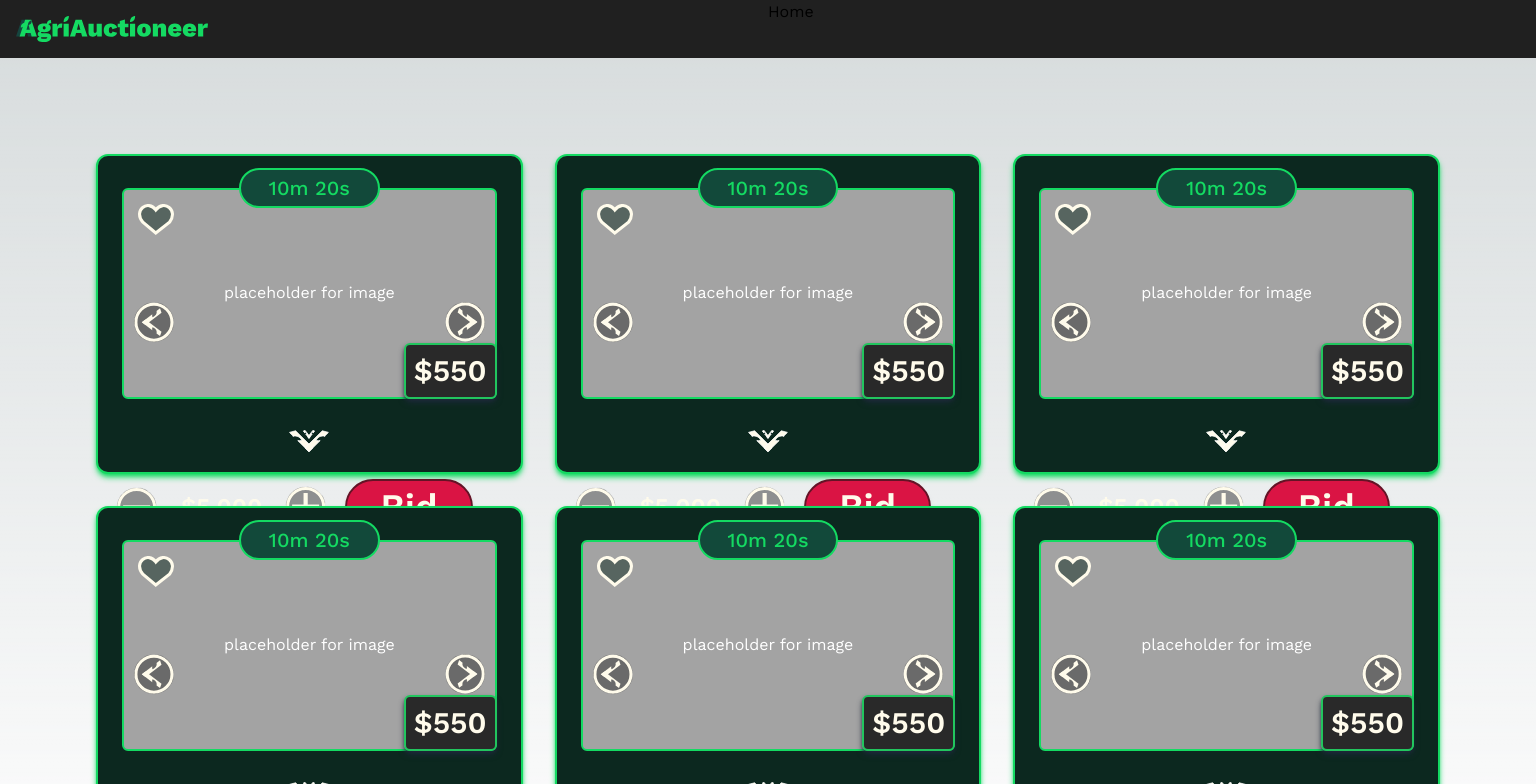
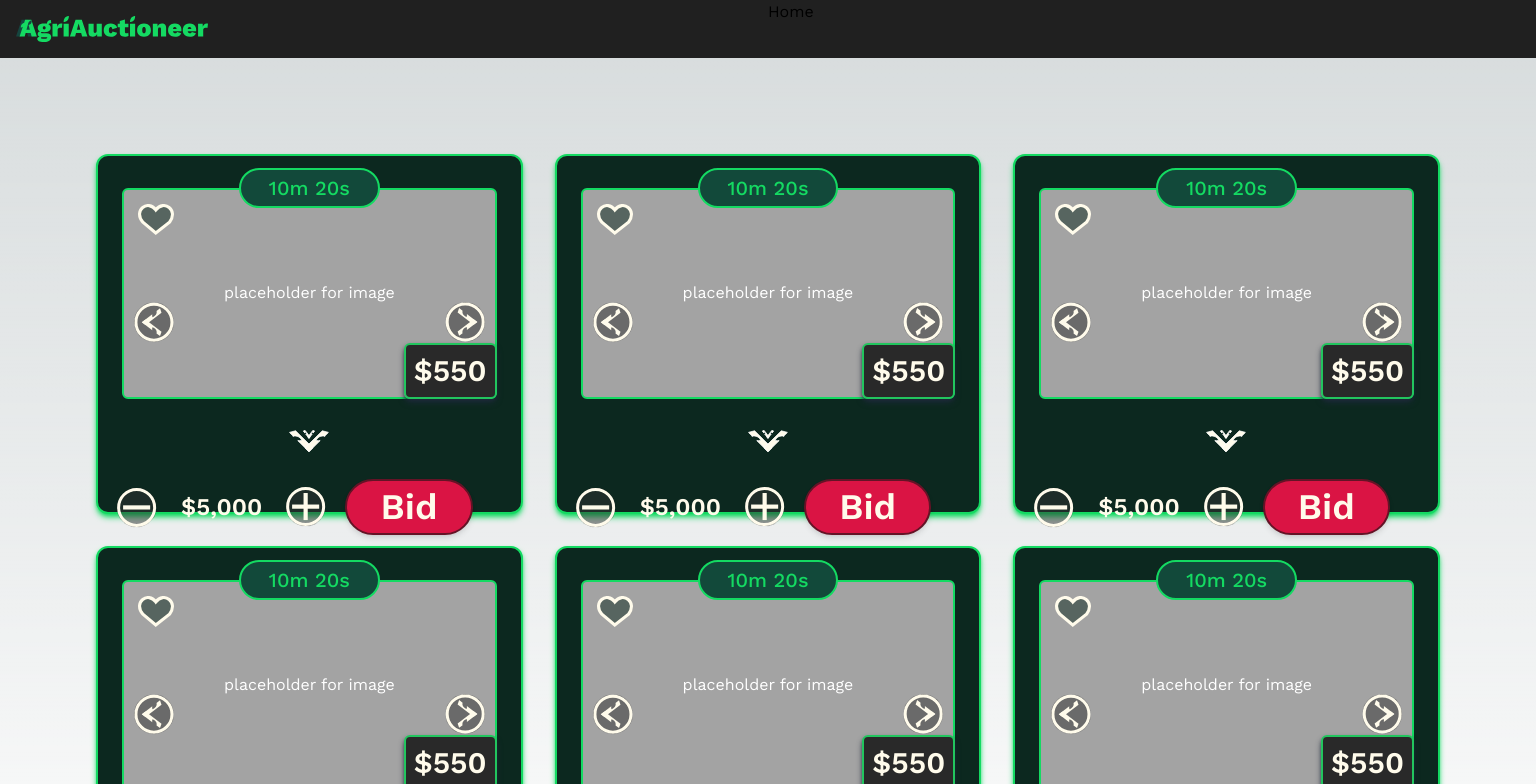
Before and after one commit to dianacdev/AgriAuctioneer, a Next.js app: page / in a window 1536 px wide. Shown: the top 784 px of the page. Built offline with nearby package versions, Linux system fonts and the light colour scheme.

Commit message:
media querie

```diff
--- a/app/globals.css
+++ b/app/globals.css
@@ -91,7 +91,7 @@ body {
     }
 
     .brick{
-      block-size: 40vh;
+      block-size: 45vh;
     }
   }
 
```
